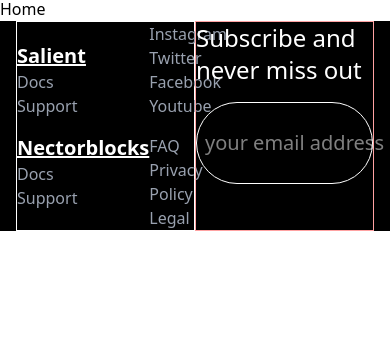
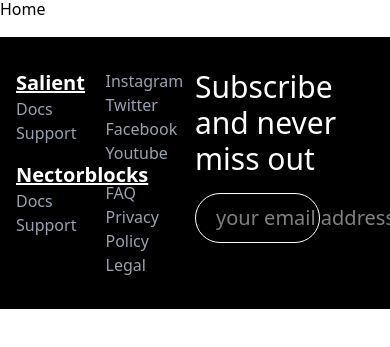
Before and after one commit to SandeepKumar70/SkyByteHub, a plain HTML site: page index.html in a window 390 px wide. Shown: the part 51-398 px from the top of the page. Drawn offline with nearby package versions, Linux system fonts and the light colour scheme.

Commit message:
making responsive

```diff
--- a/index.html
+++ b/index.html
@@ -21,9 +21,9 @@
       </ul>
     </nav>
     <!-- footer  -->
-    <div class="bg-black text-white px-4">
+    <div class="bg-black text-white px-4 mt-4 py-8">
       <div class="grid grid-cols-2">
-        <div class="border flex justify-between items-center">
+        <div class=" grid grid-cols-2 ">
           <div class="block space-y-4">
            <div>
             <h1 class="underline font-bold text-xl">Salient</h1>
@@ -54,14 +54,14 @@
            </div>
           </div>
         </div>
-        <div class="border border-red-300 block space-y-4">
-          <h1 class="text-white text-2xl">Subscribe and never miss out</h1>
-          <div class="border rounded-full py-4 flex justify-between items-center px-2">
+        <div class=" block space-y-4 ">
+          <h1 class="text-white text-3xl">Subscribe and never miss out</h1>
+          <div class="border w-[70%] rounded-full py-2 flex justify-between items-center px-2">
               <div>
-                <input class=" text-xl" type="text"placeholder="your email address" />
+                <input class="ml-3 text-xl" type="text"placeholder="your email address" />
               </div>
-              <div class="h-12 w-12 rounded-full bg-white ">
-                <img class="h-8 w-8 mx-auto mt-1" src="./assets/image/turn-down.png" alt="">
+              <div class="h-8 w-8 rounded-full bg-white ">
+                <img class="h-6 w-6 mx-auto mt-1" src="./assets/image/turn-down.png" alt="">
               </div>
           </div>
         </div>
```
